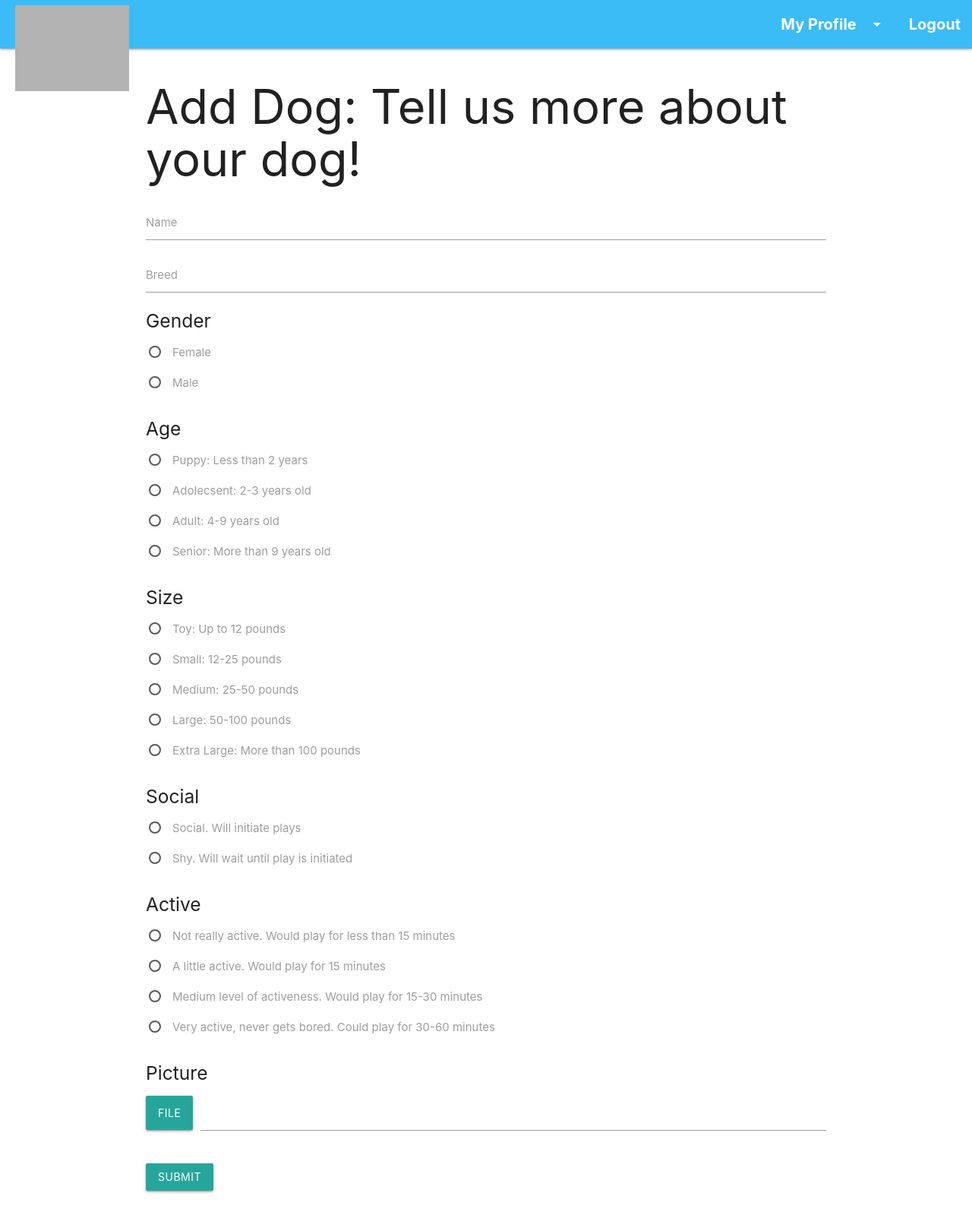
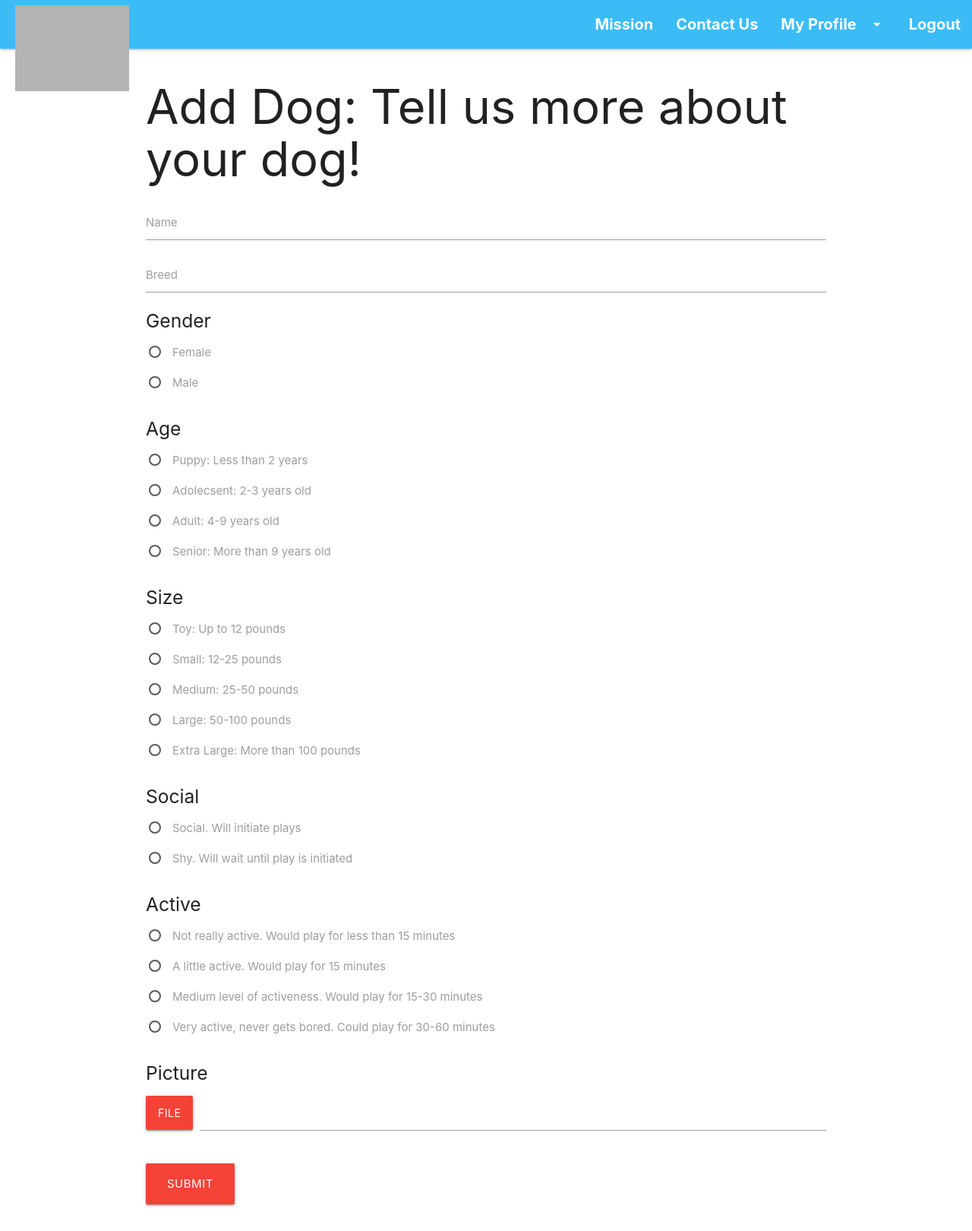
Before and after one commit to iperez319/dog-tinder, a Python web app: template templates/add-dog.html in a window 1280 px wide. Shown: the whole page at 76% size. Before the commit the page ends 1570 px from the top, so only its background shows below. Run offline with Jinja, Linux system fonts and the light colour scheme; the template is opened without the code that fills it, so the values that code supplies are empty; grey boxes are pictures that could not be loaded.

Commit message:
Designing

```diff
--- a/templates/_base.html
+++ b/templates/_base.html
@@ -32,6 +32,8 @@
                {% if login_url %}
                <li><a href="{{login_url}}" style="font-size:20px;font-weight:bold">Login</a></li>
                {% else %}
+               <li><a href="/profile-edit" style="font-size:20px;font-weight:bold">Mission</a></li>
+                <li><a href="/profile-edit" style="font-size:20px;font-weight:bold">Contact Us</a></li>
                <li><a class="dropdown-trigger" href="#!" data-target="dropdown1" style="font-size:20px;font-weight:bold">My Profile<i class="material-icons right">arrow_drop_down</i></a></li>
                <li><a href="{{logout_url}}" style="font-size:20px;font-weight:bold">Logout</a></li>
                {% endif %}
--- a/templates/add-dog.html
+++ b/templates/add-dog.html
@@ -150,7 +150,7 @@
             <div class="row">
                 <h5>Picture</h5>
                 <div class="file-field input-field">
-                    <div class="btn">
+                    <div class="btn red">
                         <span>File</span>
                         <input type="file" name="profilePic">
                     </div>
@@ -159,7 +159,7 @@
                     </div>
                 </div>
             </div>
-            <button type="submit" class="waves-effect waves-light btn">Submit</button>
+            <button type="submit" class="waves-effect waves-light btn-large red">Submit</button>
     </form>
     </div>
 </div>
--- a/templates/profile-edit.html
+++ b/templates/profile-edit.html
@@ -39,7 +39,7 @@ $(document).ready(function(){
             <label for="state">State</label>
         </div>
         <div class="file-field input-field col s8">
-            <div class="btn">
+            <div class="btn red">
                 <span>Picture</span>
                 <input type="file" name="profilePic">
             </div>
```
Also changed, not shown: templates/profile-view.html (+7 -1 lines), templates/view-dog.html (+10 -2 lines).
